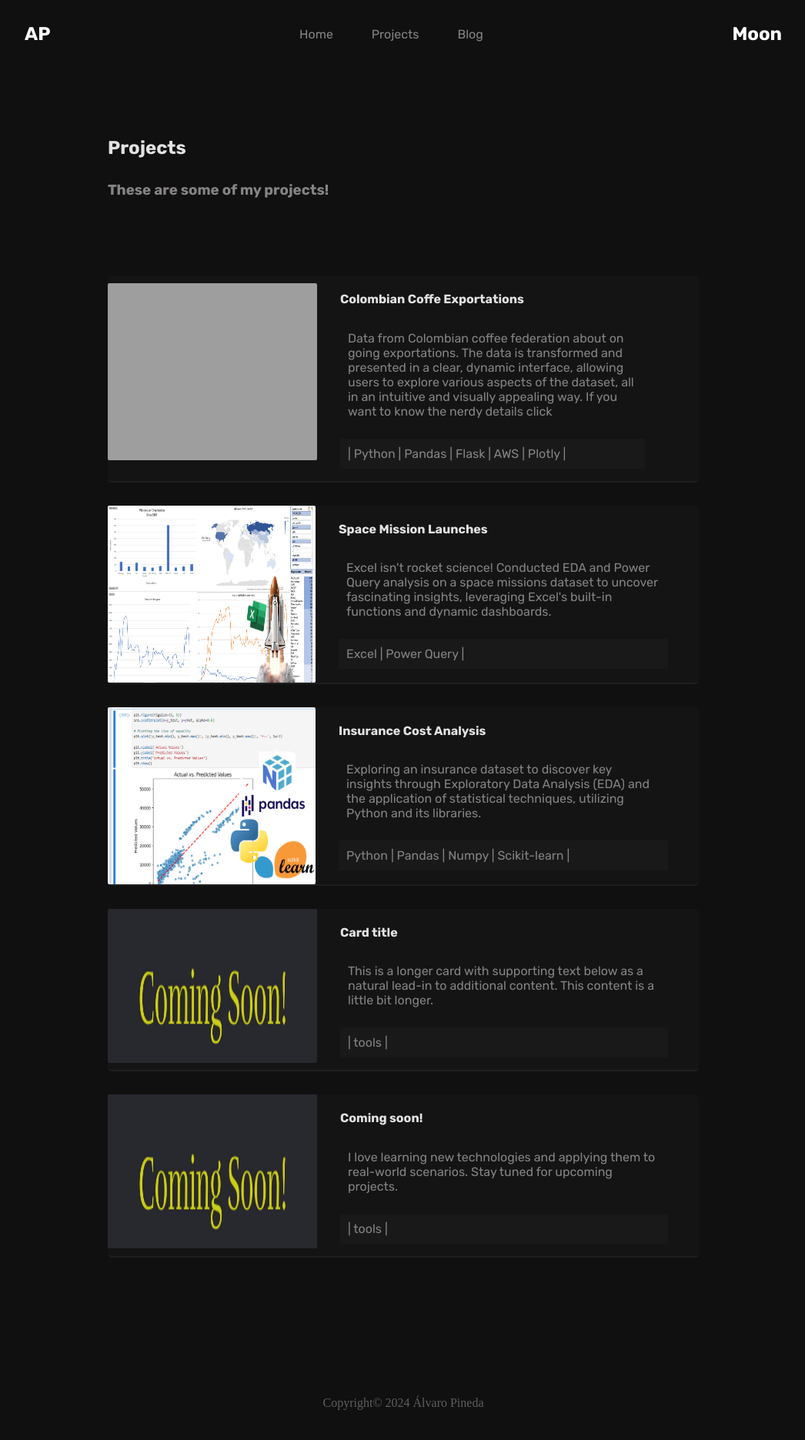
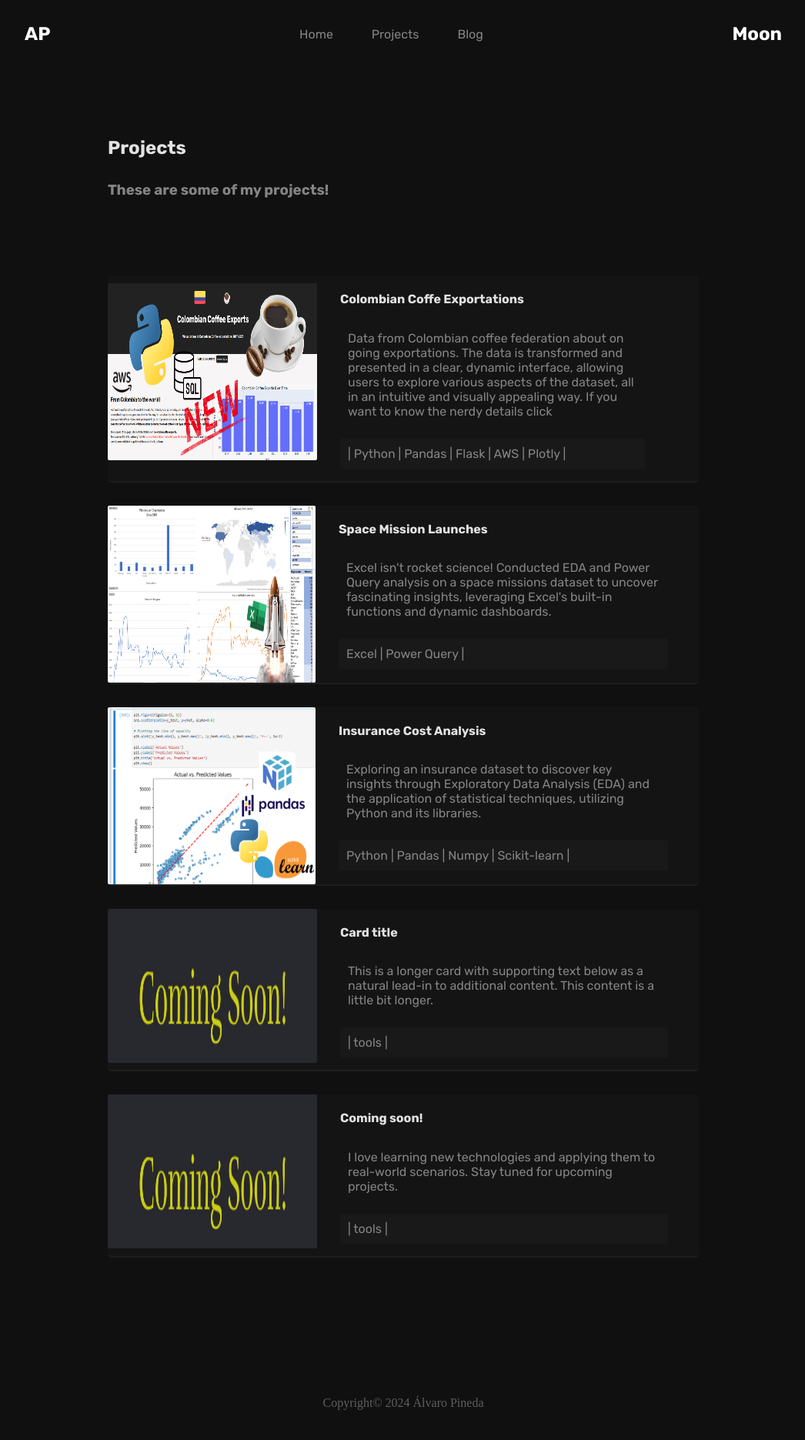
Before and after one commit to lVarol/Portfolio, a Flask app: page /projects in a window 1280 px wide. Shown: the top 1871 px of the page at 77% size, without its empty margins (116-1162 px from the left). Run offline with Flask 3, Linux system fonts and the light colour scheme; some web fonts are replaced; grey boxes are pictures that could not be loaded.

Commit message:
Update projects.html

```diff
--- a/app/templates/portfolio/projects.html
+++ b/app/templates/portfolio/projects.html
@@ -17,7 +17,7 @@ Projects
             <a href="http://3.145.167.115/" target="_blank">
             <div class="col">
               <div class="pcard">
-                <img src="{{ url_for('static', filename='coffee-etl-pipeline') }}" height="230px" width="272px" class="card-img-top" alt="project03">
+                <img src="{{ url_for('static', filename='coffee-etl-pipeline.png') }}" height="230px" width="272px" class="card-img-top" alt="project03">
                 <div class="card-body">
                   <h4 class="pcard-title">Colombian Coffe Exportations</h4>
                   <p class="pcard-text">Data from Colombian coffee federation about on going exportations. The data is transformed and presented in a clear, dynamic interface, allowing users to explore various aspects of the dataset, all in an intuitive and visually appealing way.
```
